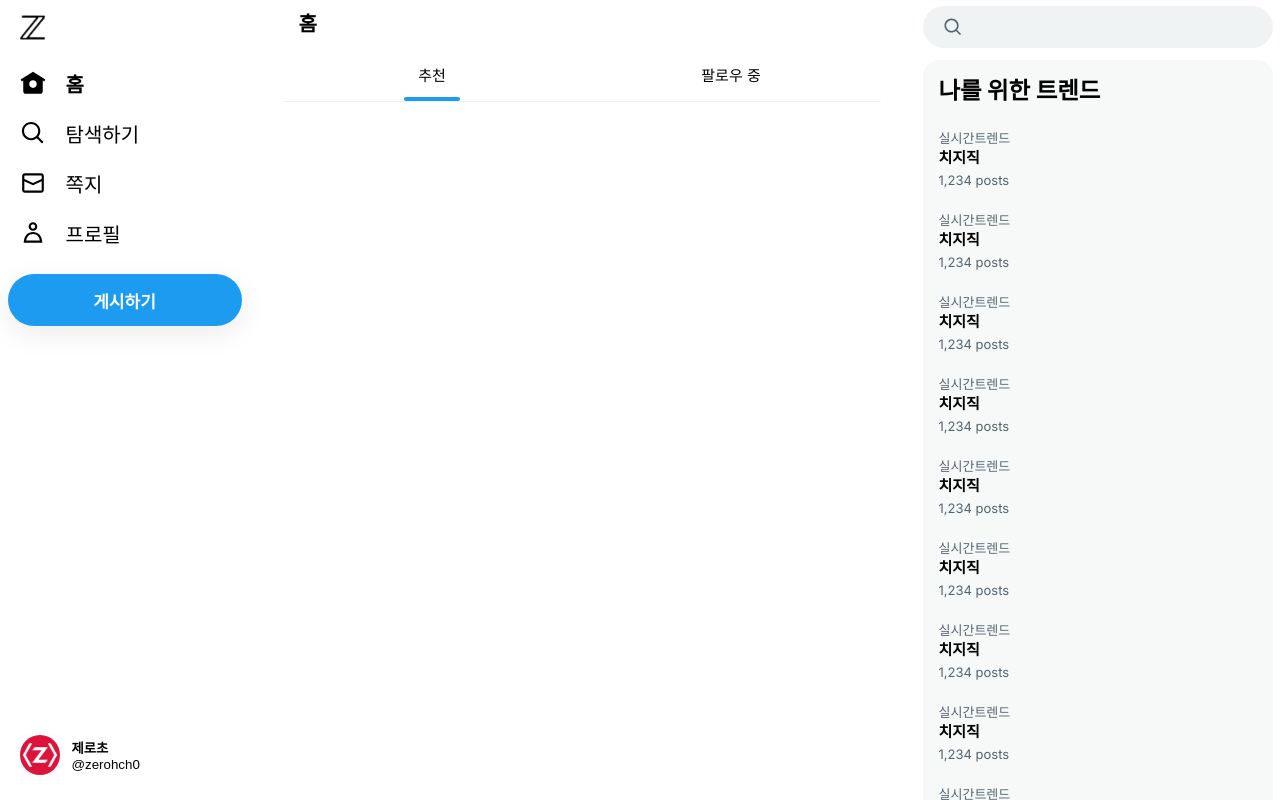
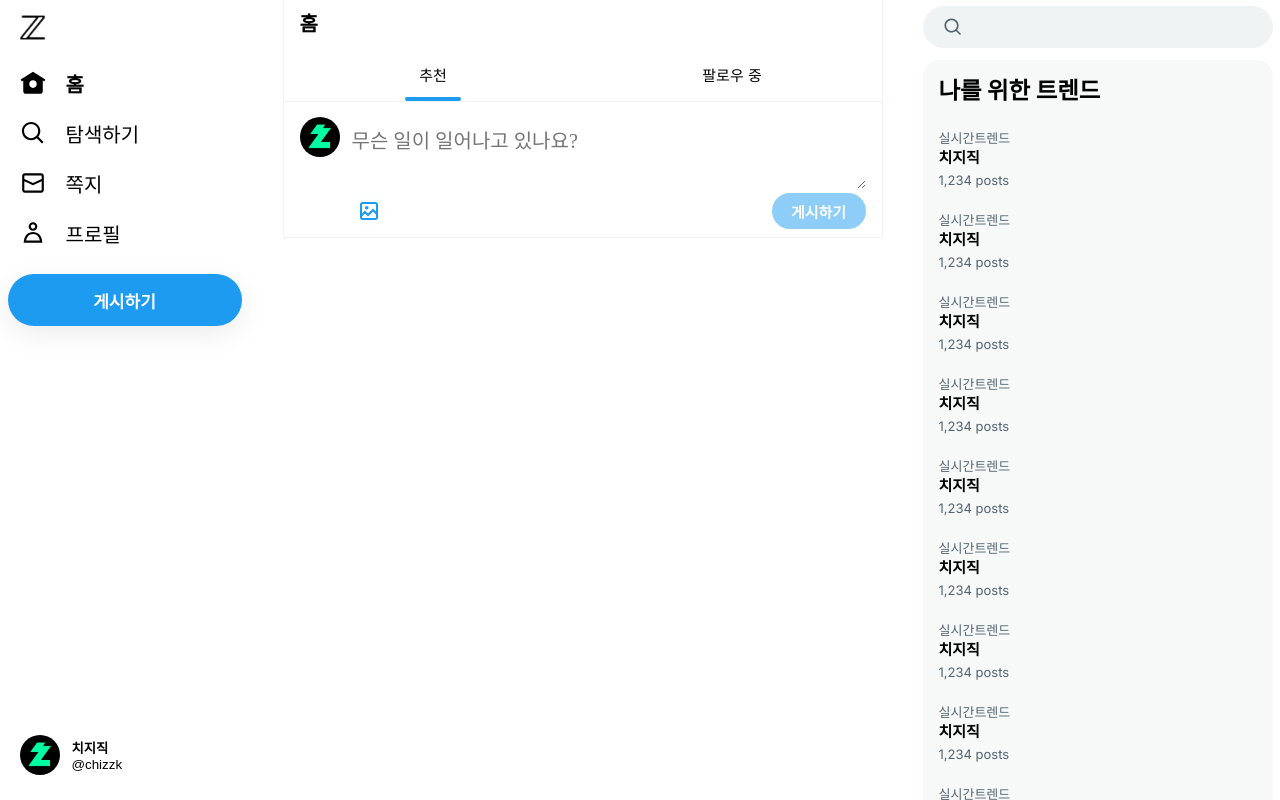
Before and after one commit to ihj0906/x-com, a Next.js app: page /home in a window 1280 px wide. Built offline with nearby package versions, Linux system fonts and the light colour scheme.

Commit message:
home page update

```diff
--- a/src/app/(afterLogin)/_component/LogoutButton.tsx
+++ b/src/app/(afterLogin)/_component/LogoutButton.tsx
@@ -4,9 +4,9 @@
 
 export default function LogoutButton() {
     const me = {
-        id: 'zerohch0',
-        nickname: '제로초',
-        image: '/5Udwvqim.jpg',
+        id: 'chizzk',
+        nickname: '치지직',
+        image: '/unnamed.png',
     };
 
     const onLogout = () => {};
--- a/src/app/(afterLogin)/home/_component/PostForm.tsx
+++ b/src/app/(afterLogin)/home/_component/PostForm.tsx
@@ -1,3 +1,76 @@
+'use client';
+
+import { ChangeEventHandler, FormEventHandler, useRef, useState } from 'react';
+import style from './postForm.module.css';
+
 export default function PostForm() {
-    return <div></div>;
+    const imageRef = useRef<HTMLInputElement>(null);
+    const [content, setContent] = useState('');
+    const me = {
+        id: 'chzzk',
+        image: '/unnamed.png',
+    };
+
+    const onSubmit: FormEventHandler = e => {
+        e.preventDefault();
+    };
+
+    const onChange: ChangeEventHandler<HTMLTextAreaElement> = e => {
+        setContent(e.target.value);
+    };
+
+    const onClickButton = () => {
+        imageRef.current?.click();
+    };
+
+    return (
+        <form className={style.postForm} onSubmit={onSubmit}>
+            <div className={style.postUserSection}>
+                <div className={style.postUserImage}>
+                    <img src={me.image} alt={me.id} />
+                </div>
+            </div>
+            <div className={style.postInputSection}>
+                <textarea
+                    value={content}
+                    onChange={onChange}
+                    placeholder="무슨 일이 일어나고 있나요?"
+                />
+                <div className={style.postButtonSection}>
+                    <div className={style.footerButtons}>
+                        <div className={style.footerButtonLeft}>
+                            <input
+                                type="file"
+                                name="imageFiles"
+                                multiple
+                                hidden
+                                ref={imageRef}
+                            />
+                            <button
+                                className={style.uploadButton}
+                                type="button"
+                                onClick={onClickButton}
+                            >
+                                <svg
+                                    width={24}
+                                    viewBox="0 0 24 24"
+                                    aria-hidden="true"
+                                >
+                                    <g>
+                                        <path d="M3 5.5C3 4.119 4.119 3 5.5 3h13C19.881 3 21 4.119 21 5.5v13c0 1.381-1.119 2.5-2.5 2.5h-13C4.119 21 3 19.881 3 18.5v-13zM5.5 5c-.276 0-.5.224-.5.5v9.086l3-3 3 3 5-5 3 3V5.5c0-.276-.224-.5-.5-.5h-13zM19 15.414l-3-3-5 5-3-3-3 3V18.5c0 .276.224.5.5.5h13c.276 0 .5-.224.5-.5v-3.086zM9.75 7C8.784 7 8 7.784 8 8.75s.784 1.75 1.75 1.75 1.75-.784 1.75-1.75S10.716 7 9.75 7z"></path>
+                                    </g>
+                                </svg>
+                            </button>
+                        </div>
+                        <button
+                            className={style.actionButton}
+                            disabled={!content}
+                        >
+                            게시하기
+                        </button>
+                    </div>
+                </div>
+            </div>
+        </form>
+    );
 }
--- /dev/null
+++ b/src/app/(afterLogin)/home/_component/postForm.module.css
@@ -0,0 +1,97 @@
+.postUserSection {
+    margin-right: 12px;
+    width: 40px;
+}
+
+.postUserImage {
+    width: 40px;
+    height: 40px;
+    border-radius: 20px;
+}
+
+.postUserImage img {
+    width: 40px;
+    height: 40px;
+    border-radius: 20px;
+}
+
+.postForm {
+    margin-top: 101px;
+    display: flex;
+    padding: 16px 16px 8px;
+    border-color: rgb(239, 243, 244);
+    border-bottom-width: 1px;
+    border-bottom-style: solid;
+}
+
+.postInputSection {
+    flex: 1;
+}
+
+.postButtonSection {
+    width: 100%;
+}
+
+.postForm textarea {
+    width: 100%;
+    border: none;
+    padding: 12px 0;
+    font-size: 20px;
+    line-height: 24px;
+    outline: none;
+}
+
+.postForm textarea::placeholder {
+    font-family: Malgun Gothic;
+}
+
+.footerButtons {
+    display: flex;
+    flex-direction: row;
+    align-items: center;
+}
+
+.footerButtonLeft {
+    flex: 1;
+}
+
+.uploadButton {
+    width: 34px;
+    height: 34px;
+    border: none;
+    cursor: pointer;
+    border-radius: 17px;
+    transition-duration: 0.2s;
+    transition-property: background-color;
+    background-color: rgb(29, 155, 240, 0.01);
+    display: flex;
+    align-items: center;
+    justify-content: center;
+}
+
+.uploadButton:hover {
+    background-color: rgb(29, 155, 240, 0.1);
+}
+
+.uploadButton svg {
+    fill: rgb(29, 155, 240);
+}
+
+.actionButton:disabled {
+    opacity: 0.5;
+}
+
+.actionButton {
+    width: 94px;
+    height: 36px;
+    border: none;
+    color: rgb(255, 255, 255);
+    font-weight: 700;
+    font-size: 15px;
+    border-radius: 18px;
+    background-color: rgb(29, 155, 240);
+}
+
+.actionButton:hover {
+    background-color: rgb(26, 140, 216);
+}
--- a/src/app/(afterLogin)/home/home.module.css
+++ b/src/app/(afterLogin)/home/home.module.css
@@ -0,0 +1,11 @@
+.main {
+    width: 600px;
+    border-color: rgb(239, 243, 244);
+    border-right-width: 1px;
+    border-left-width: 1px;
+    border-left-style: solid;
+    border-right-style: solid;
+    display: flex;
+    flex-direction: column;
+    align-items: stretch;
+}
```
